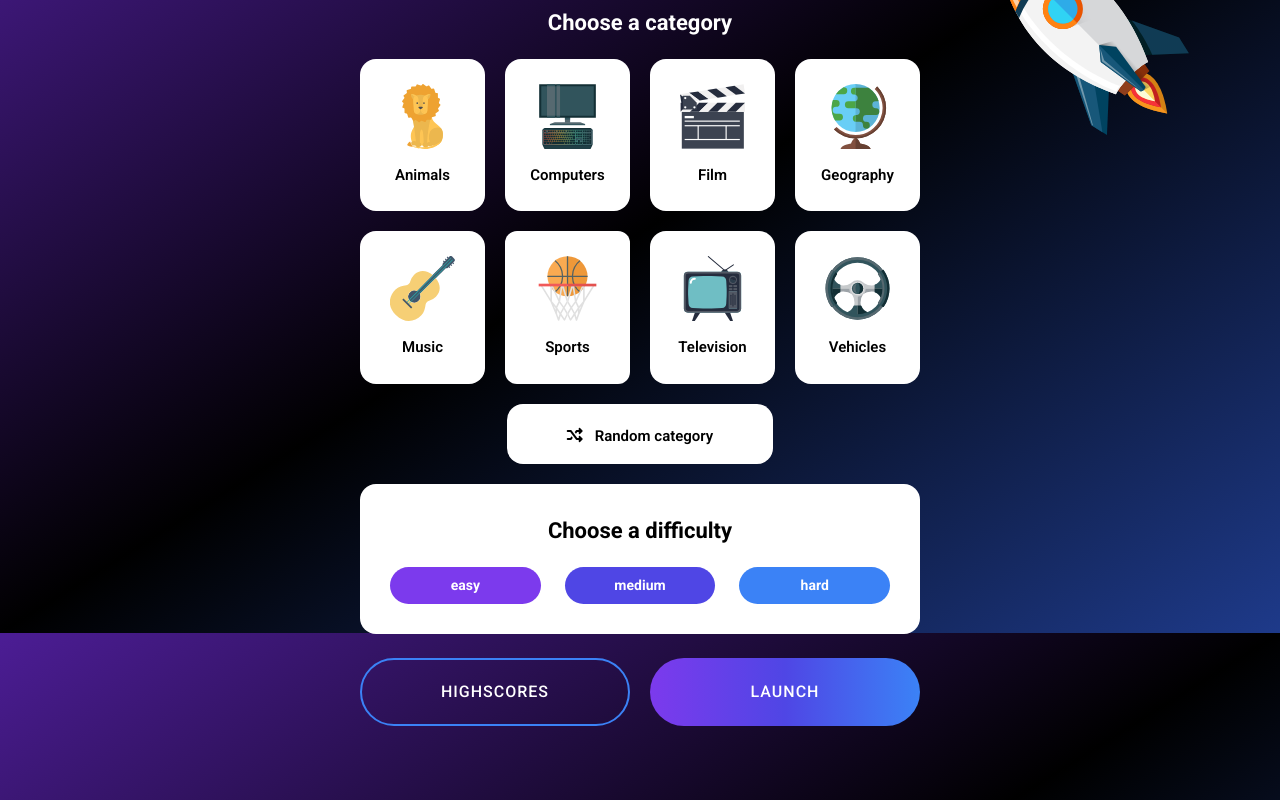
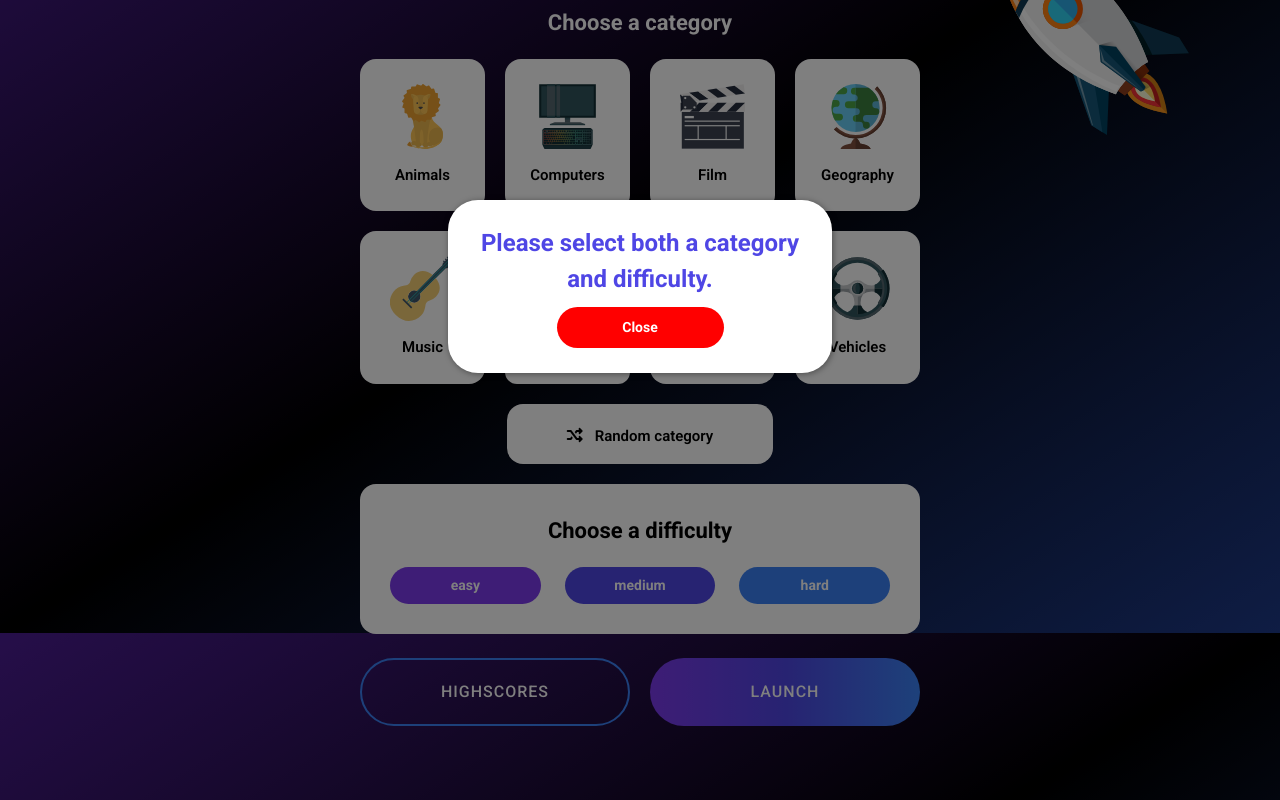
Before and after one commit to etrenholm/project1, a plain HTML site: page index.html in a window 1280 px wide. Both pictures are taken after a click on the button "LAUNCH". Shown: the part 167-967 px from the top of the page. Drawn offline with nearby package versions, Linux system fonts and the light colour scheme; a web font is replaced by a local one.

Commit message:
add modal for invalid input and some refactoring

```diff
--- a/assets/css/styles.css
+++ b/assets/css/styles.css
@@ -199,7 +199,8 @@ li {
 
 /* MODAL STYLES */
 
-.modal {
+.modal,
+.close-modal {
     position: fixed;
     z-index: 200;
     top: 25%;
@@ -209,6 +210,21 @@ li {
     box-shadow: 1px 1px 6px rgba(0, 0, 0, 0.4);
     padding: 25px;
     border-radius: 30px;
+
+}
+
+.close-modal{
+    display: flex;
+    justify-content: center;
+    align-items: center;
+    flex-direction: column;
+
+}
+
+.close-modal h1{
+    color: rgba(79,70,229);
+    font-size: 24px;
+
 }
 
 .modal h1 {
@@ -251,6 +267,17 @@ li {
     border-radius: 30px;
 }
 
+.btn-close {
+    color: white;
+    font-weight: 700;
+    font-size: 14px;
+    background: red;
+    padding: 10px;
+    width: 50%;
+    border-radius: 30px;
+    align-self: center;
+}
+
 .btn-confirm {
     color: white;
     font-weight: 700;
--- a/assets/js/script.js
+++ b/assets/js/script.js
@@ -1,4 +1,5 @@
 // global variables vv
+//#region
 var difficulty = ''
 var category = ''
 var dataIndex = 0
@@ -9,14 +10,13 @@ var difficultySection = document.querySelector("#difficulty-section")
 var startPageBtnContainer = document.querySelector("#startpage-btn-container")
 var quizPageBtnContainer = document.querySelector("#quizpage-btn-container")
 var allCategory = document.querySelectorAll('.cat-btn')
-
-
 var backdrop
 var modal
+var savedScore = JSON.parse(localStorage.getItem("playerScoreObj")) || [];
+//#endregion
 
-var savedScore = JSON.parse(localStorage.getItem("playerScoreObj")) || [];
-
-
+//difficulty buttons
+//#region
 // easy button
 var easyBtn = document.querySelector('#easy-button');
 easyBtn.addEventListener('click', function(){
@@ -48,8 +48,10 @@ hardBtn.addEventListener('click', function(){
     hardBtn.classList.add('category-selected')
 
 })
+//#endregion
 
 // category buttons
+//#region
 var animalCat = document.querySelector('#animals')
 animalCat.addEventListener('click', function(){
     category = "27"
@@ -133,13 +135,37 @@ randomCat.addEventListener('click', function(){
      randomCat.classList.remove('category-unselected')
      randomCat.classList.add('category-selected')
 })
-
+//#endregion
 
 // start button
 var startBtn = document.querySelector('#start-btn')
 startBtn.addEventListener('click', function(){
     if(category === '' || difficulty === ''){
-        console.log("worked")
+        // cover page in backdrop
+        var backdrop = document.createElement('div');
+        backdrop.classList.add('backdrop')
+        backdrop.addEventListener('click', closeModal)
+        document.body.appendChild(backdrop)
+
+        // create modal container
+        var modal = document.createElement('div')
+        modal.classList.add('close-modal')
+
+        // append modal text
+
+        var modalScore = document.createElement('h1')
+        modalScore.innerHTML = 'Please select both a category and difficulty.'
+
+        var cancelButton = document.createElement('button')
+        cancelButton.setAttribute('type', 'button')
+        cancelButton.classList.add('btn-close')
+        cancelButton.textContent = 'Close'
+        cancelButton.addEventListener('click', closeModal)
+
+        modal.appendChild(modalScore)
+        modal.appendChild(cancelButton)
+        body.appendChild(modal)
+
     }else{
     startTrivia()
     }
```
